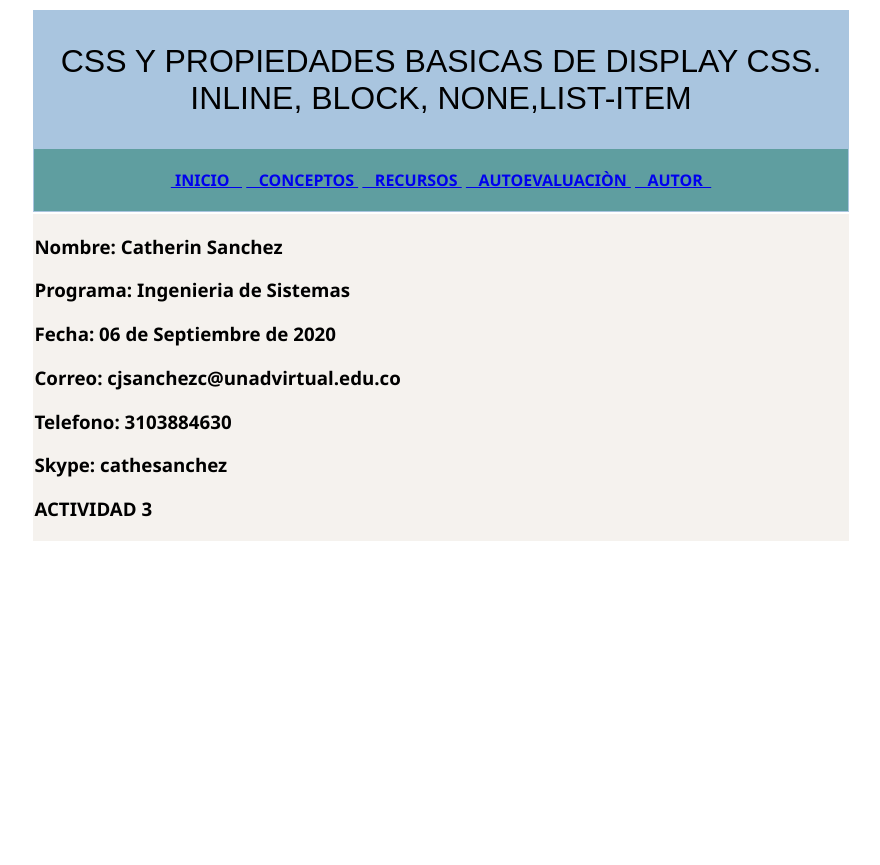
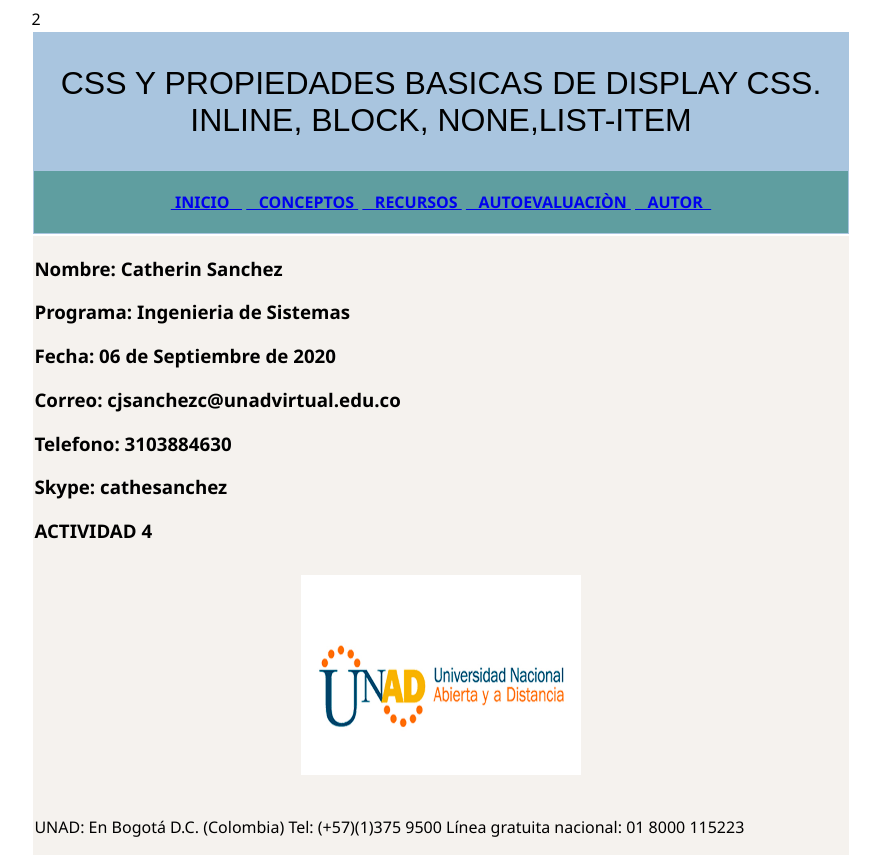
Before and after one commit to catherinsc/DSW-CatherinSanchez, a plain HTML site: page autor.html in a window 1280 px wide. Shown: the whole page, without its empty margins (199-1079 px from the left). Before the commit the page ends 800 px from the top, so only its background shows below. Drawn offline with Linux system fonts and the light colour scheme.

Commit message:
actualizacion actividad 4
se incluye formulario google
se actualiza imagen bienvenidos
se incluye informacion de la UNAD

```diff
--- a/autor.html
+++ b/autor.html
@@ -8,7 +8,7 @@
     <link rel="stylesheet" href="estilos.css">
 </head>
 <body class="body">
-    <div class="tabla">
+    <div class="tabla">2
     <table>
     <tr class="filas"><td>
 
@@ -31,9 +31,15 @@
         <h3>Correo:  cjsanchezc@unadvirtual.edu.co</h3>
         <h3>Telefono:  3103884630</h3>
         <h3>Skype: cathesanchez</h3>
+        <h3>ACTIVIDAD 4</h3>
 
-    <h3>ACTIVIDAD 3</h3>
+        <p class="alineacion"> <img class="imagen2" src="Colombia_UniversidadNacionalAbiertayaDistancia_UNAD_18_.jpg" alt="UNAD"></p>
+        <p>  UNAD: En Bogotá D.C. (Colombia) Tel: (+57)(1)375 9500  Línea gratuita nacional: 01 8000 115223</p>
+
+
+
     </td></tr>
+
 
 
 
```
Also changed, not shown: autoevaluacion2.html (+3 -1 lines), inicio.html (+1 -1 lines), Colombia_UniversidadNacionalAbiertayaDistancia_UNAD_18_.jpg (added), bienvenidos.gif.
